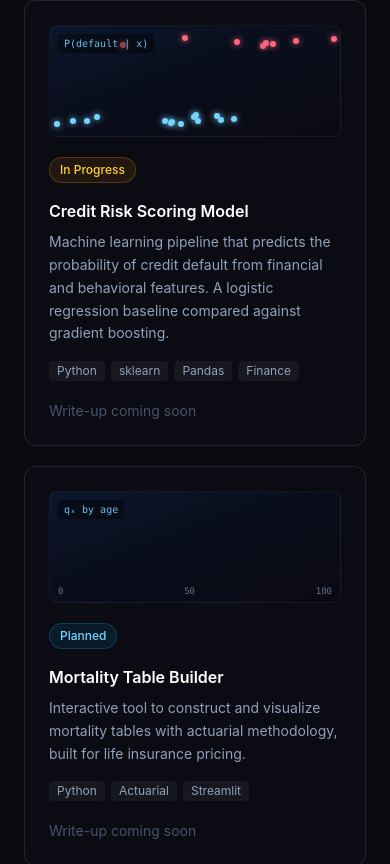
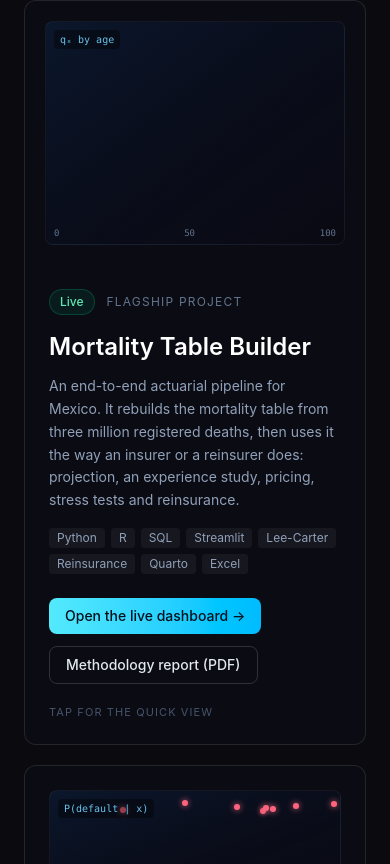
Before and after one commit to deadmigue55/portfolio, a React (Vite) app: page / in a window 390 px wide. Shown: the part 5120-5984 px from the top of the page. Built offline with nearby package versions, Linux system fonts and the light colour scheme.

Commit message:
Projects: hover quick view with what was built, why, tech and repo link; feature Mortality Table Builder as live; update phone number

```diff
--- a/src/components/Contact.jsx
+++ b/src/components/Contact.jsx
@@ -1,9 +1,9 @@
 import SectionHeader from './SectionHeader'
 
 const EMAIL = 'migue.vilchis@ciencias.unam.mx'
-const PHONE_DISPLAY = '+1 (914) 707-0185'
-const PHONE_TEL = '+19147070185'
-const WHATSAPP_URL = 'https://wa.me/19147070185'
+const PHONE_DISPLAY = '+1 (913) 707-0185'
+const PHONE_TEL = '+19137070185'
+const WHATSAPP_URL = 'https://wa.me/19137070185'
 const LINKEDIN_HANDLE = 'deadmigue'
 const GITHUB_HANDLE = 'deadmigue55'
 
--- a/src/components/Previews.jsx
+++ b/src/components/Previews.jsx
@@ -21,9 +21,9 @@ const loop = (delay = 0, duration = 1.6) => ({
   repeat: Infinity, repeatType: 'reverse', repeatDelay: 2.4,
 })
 
-function Frame({ label, children, className = '' }) {
+function Frame({ label, children, className = '', height = 'h-28' }) {
   return (
-    <div className={`relative h-28 overflow-hidden rounded-lg border border-white/5 bg-gradient-to-br from-[#0b1a33]/80 via-[#0a0f1f]/70 to-[#0a0a12]/40 ${className}`} aria-hidden="true">
+    <div className={`relative ${height} overflow-hidden rounded-lg border border-white/5 bg-gradient-to-br from-[#0b1a33]/80 via-[#0a0f1f]/70 to-[#0a0a12]/40 ${className}`} aria-hidden="true">
       {children}
       {label && (
         <span className="absolute top-2 left-2 z-10 rounded bg-black/40 px-1.5 py-0.5 font-mono text-[10px] text-sky-300/90">
@@ -217,9 +217,9 @@ const mortCurve = shift => Array.from({ length: 51 }, (_, k) => {
   return [(k / 50) * 200, 74 - 64 * q]
 })
 
-export function MortalityPreview() {
+export function MortalityPreview({ height }) {
   return (
-    <Frame label="qₓ by age">
+    <Frame label="qₓ by age" height={height}>
       <Svg>
         <DrawPath d={toPath(mortCurve(0))} color="#22d3ee" />
         <DrawPath d={toPath(mortCurve(5))} color="#818cf8" dashed delay={0.4} />
--- a/src/components/Projects.jsx
+++ b/src/components/Projects.jsx
@@ -1,22 +1,69 @@
+import { useState } from 'react'
 import SectionHeader from './SectionHeader'
 import { CreditPreview, MortalityPreview, ClaimsPreview } from './Previews'
 
+const MORTALITY_REPO = 'https://github.com/deadmigue55/Mortality-Table-Builder'
+
+/*
+  One card component for every project. The animated preview stays on the card; hovering (or
+  focusing with the keyboard, or tapping on a phone) opens a details layer that says what was
+  built, why it was needed, with what, and links to the repository.
+  To add a project: add an object below. `featured` makes it full width.
+*/
 const projects = [
+  {
+    title: 'Mortality Table Builder',
+    featured: true,
+    status: 'Live',
+    kicker: 'Flagship project',
+    desc: `An end-to-end actuarial pipeline for Mexico. It rebuilds the mortality table from three million
+      registered deaths, then uses it the way an insurer or a reinsurer does: projection, an experience
+      study, pricing, stress tests and reinsurance.`,
+    tags: ['Python', 'R', 'SQL', 'Streamlit', 'Lee-Carter', 'Reinsurance', 'Quarto', 'Excel'],
+    Preview: MortalityPreview,
+    links: [
+      { label: 'Open the live dashboard', href: 'https://mortality-table-builder.streamlit.app/', primary: true },
+      { label: 'Methodology report (PDF)', href: `${MORTALITY_REPO}/blob/main/reports/methodology.pdf` },
+    ],
+    repo: MORTALITY_REPO,
+    details: {
+      whatTitle: 'What I built',
+      what: [
+        'Rebuilt Mexico’s mortality tables from 3 million registered deaths and the CONAPO population: completed late registrations, smoothed the rates, closed the old ages.',
+        'Projected mortality (Lee-Carter, CBD) and cross-checked it against an independent R implementation and a backtest.',
+        'Built an insurer-style experience study, validated by planting 15 known effects and recovering all 15.',
+        'Priced a term policy, stress-tested it against the pandemic and longevity, compared reinsurance treaties and priced a longevity swap.',
+        'Shipped it as a live dashboard, an Excel workbook with live formulas and an 11-page report.',
+      ],
+      why: 'Mexico’s regulatory table (CNSF 2013) is more than ten years old and mixes both sexes, so it is far too light for men: at 40 they die at 4.1 times its rate. Insurers’ own experience tables are private, and the pandemic broke every trend. This is a transparent, tested alternative built from official data.',
+      results: [
+        { value: '746k', label: 'excess deaths in 2020 to 2022, with four baselines' },
+        { value: '+60%', label: 'claims if 2021 repeated, against +51% in the regulator’s stress' },
+        { value: '15 / 15', label: 'planted effects recovered by the experience study' },
+        { value: '100', label: 'automated data checks, 320+ tests on every commit' },
+      ],
+      tech: [
+        'Python (pandas, NumPy, SciPy, statsmodels)', 'R (StMoMo)', 'SQL (SQLite warehouse)',
+        'Streamlit + Plotly', 'Quarto + Typst', 'Excel (live formulas)', 'GitHub Actions, pytest, ruff',
+      ],
+    },
+  },
   {
     title: 'Credit Risk Scoring Model',
     status: 'In Progress',
     desc: 'Machine learning pipeline that predicts the probability of credit default from financial and behavioral features. A logistic regression baseline compared against gradient boosting.',
     tags: ['Python', 'sklearn', 'Pandas', 'Finance'],
     Preview: CreditPreview,
-    link: null,
-  },
-  {
-    title: 'Mortality Table Builder',
-    status: 'Planned',
-    desc: 'Interactive tool to construct and visualize mortality tables with actuarial methodology, built for life insurance pricing.',
-    tags: ['Python', 'Actuarial', 'Streamlit'],
-    Preview: MortalityPreview,
-    link: null,
+    repo: null,
+    details: {
+      whatTitle: 'What it is',
+      what: [
+        'A pipeline that predicts the probability a borrower defaults, from financial and behavioral features.',
+        'A transparent logistic regression baseline, compared against gradient boosting.',
+      ],
+      why: 'Lenders price and limit risk on the probability of default, so a model has to rank borrowers well and be explainable. Comparing a simple baseline with a stronger model shows what the extra complexity buys.',
+      tech: ['Python', 'scikit-learn', 'Pandas'],
+    },
   },
   {
     title: 'Reinsurance Claims Dashboard',
@@ -24,7 +71,16 @@ const projects = [
     desc: 'Dashboard for analyzing reinsurance claims patterns, loss ratios and reserve development. Inspired by real reinsurance workflows.',
     tags: ['Python', 'Plotly', 'Reinsurance', 'Data Viz'],
     Preview: ClaimsPreview,
-    link: null,
+    repo: null,
+    details: {
+      whatTitle: 'What it will be',
+      what: [
+        'A dashboard for claims patterns, loss ratios and reserve development.',
+        'Modelled on how reinsurance teams actually read their claims.',
+      ],
+      why: 'Reinsurers follow their business through loss ratios and how claims develop over time. A clear view of both is where reserving questions start.',
+      tech: ['Python', 'Plotly'],
+    },
   },
 ]
 
@@ -34,6 +90,140 @@ const statusColor = {
   'Live':        'bg-emerald-500/10 text-emerald-300 border-emerald-500/25',
 }
 
+const hoverCapable = () =>
+  typeof window !== 'undefined' && window.matchMedia('(hover: hover)').matches
+
+function Chip({ children }) {
+  return <span className="text-xs text-slate-300 bg-white/5 border border-white/10 px-2 py-0.5 rounded">{children}</span>
+}
+
+function Details({ p, wide, onClose }) {
+  const d = p.details
+  return (
+    <div className={`h-full overflow-y-auto rounded-xl bg-[#07070f]/95 backdrop-blur-md p-5 ${wide ? 'lg:p-8' : ''}`}>
+      <div className="flex items-start justify-between gap-4 mb-4">
+        <div>
+          <p className="neon-eyebrow text-[11px] font-medium tracking-widest uppercase">Quick view</p>
+          <h3 className="text-white font-bold text-lg mt-1">{p.title}</h3>
+        </div>
+        <button type="button" onClick={onClose}
+          className="[@media(hover:hover)]:hidden shrink-0 rounded-lg border border-white/15 px-3 py-1 text-xs text-slate-300">
+          Close
+        </button>
+      </div>
+
+      <div className={wide ? 'grid lg:grid-cols-3 gap-6' : 'space-y-4'}>
+        <section>
+          <h4 className="text-sky-300 text-xs font-semibold uppercase tracking-wider mb-2">{d.whatTitle}</h4>
+          <ul className="space-y-2 text-[13px] leading-relaxed text-slate-300">
+            {d.what.map(w => (
+              <li key={w} className="flex gap-2"><span className="text-cyan-400 mt-1.5 size-1 shrink-0 rounded-full bg-cyan-400" />{w}</li>
+            ))}
+          </ul>
+        </section>
+
+        <section>
+          <h4 className="text-sky-300 text-xs font-semibold uppercase tracking-wider mb-2">Why it was needed</h4>
+          <p className="text-[13px] leading-relaxed text-slate-300">{d.why}</p>
+          {d.results && (
+            <dl className="grid grid-cols-2 gap-2 mt-4">
+              {d.results.map(r => (
+                <div key={r.value} className="rounded-lg border border-white/10 bg-white/[0.03] px-3 py-2">
+                  <dt className="text-base font-bold text-sky-300">{r.value}</dt>
+                  <dd className="text-[11px] text-slate-400 leading-snug mt-0.5">{r.label}</dd>
+                </div>
+              ))}
+            </dl>
+          )}
+        </section>
+
+        <section>
+          <h4 className="text-sky-300 text-xs font-semibold uppercase tracking-wider mb-2">Built with</h4>
+          <div className="flex flex-wrap gap-1.5">
+            {d.tech.map(t => <Chip key={t}>{t}</Chip>)}
+          </div>
+          {p.repo
+            ? (
+              <a href={p.repo} target="_blank" rel="noopener noreferrer"
+                className="mt-5 inline-flex items-center gap-2 rounded-lg px-4 py-2 text-sm font-medium text-[#04101c] bg-gradient-to-r from-cyan-300 to-sky-400 hover:from-cyan-200 hover:to-sky-300 transition-colors">
+                Go deeper: the repository →
+              </a>
+            )
+            : <p className="mt-5 text-sm text-slate-500">The repository and write-up will be linked here when this ships.</p>}
+        </section>
+      </div>
+    </div>
+  )
+}
+
+function ProjectCard({ p }) {
+  const [open, setOpen] = useState(false)
+  const wide = !!p.featured
+
+  // On phones there is no hover: a tap opens the details, "Close" shuts them.
+  const onCardClick = e => {
+    if (hoverCapable() || e.target.closest('a')) return
+    setOpen(o => !o)
+  }
+
+  const layer = open
+    ? 'opacity-100 pointer-events-auto'
+    : 'opacity-0 pointer-events-none group-hover:opacity-100 group-hover:pointer-events-auto group-focus-within:opacity-100 group-focus-within:pointer-events-auto'
+
+  return (
+    <article tabIndex={0} onClick={onCardClick} aria-label={`${p.title}: details on hover or focus`}
+      className={`neon-ring group relative rounded-xl border border-white/10 bg-[#0c0c14]/85 backdrop-blur-sm outline-none focus-visible:ring-2 focus-visible:ring-cyan-300/60 ${
+        wide ? 'md:col-span-2 grid lg:grid-cols-[1.05fr_1fr] lg:items-center lg:min-h-[34rem]' : 'hover:-translate-y-1 transition-transform duration-300 flex flex-col'}`}>
+
+      {/* Animated preview: the part that stays */}
+      <div className={wide ? 'p-5 lg:p-6' : 'p-6 pb-0'}>
+        <p.Preview height={wide ? 'h-56 lg:h-80' : undefined} />
+      </div>
+
+      <div className={`flex flex-col ${wide ? 'p-6 lg:p-8' : 'p-6 flex-1'}`}>
+        <div className="flex flex-wrap items-center gap-3 mb-4">
+          <span className={`px-2.5 py-1 rounded-full text-xs font-medium border ${statusColor[p.status]}`}>{p.status}</span>
+          {p.kicker && <span className="text-xs uppercase tracking-widest text-slate-500">{p.kicker}</span>}
+        </div>
+
+        <h3 className={`text-white font-semibold mb-2 ${wide ? 'text-2xl font-bold mb-3' : ''}`}>{p.title}</h3>
+        <p className="text-slate-400 text-sm leading-relaxed flex-1">{p.desc}</p>
+
+        <div className="flex flex-wrap gap-1.5 mt-4">
+          {p.tags.map(t => (
+            <span key={t} className="text-xs text-slate-400 bg-white/5 px-2 py-0.5 rounded">{t}</span>
+          ))}
+        </div>
+
+        {p.links
+          ? (
+            <div className="flex flex-wrap gap-3 mt-6">
+              {p.links.map(l => (
+                <a key={l.href} href={l.href} target="_blank" rel="noopener noreferrer"
+                  className={l.primary
+                    ? 'px-4 py-2 rounded-lg text-sm font-medium text-[#04101c] bg-gradient-to-r from-cyan-300 to-sky-400 hover:from-cyan-200 hover:to-sky-300 transition-colors'
+                    : 'px-4 py-2 rounded-lg text-sm font-medium text-slate-200 border border-white/15 hover:border-sky-300/60 hover:text-white transition-colors'}>
+                  {l.label}{l.primary ? ' →' : ''}
+                </a>
+              ))}
+            </div>
+          )
+          : <span className="mt-5 text-sm text-slate-600">Write-up coming soon</span>}
+
+        <p className="mt-5 text-[11px] uppercase tracking-widest text-slate-600 group-hover:text-sky-300/80 transition-colors">
+          <span className="hidden [@media(hover:hover)]:inline">Hover</span>
+          <span className="[@media(hover:hover)]:hidden">Tap</span> for the quick view
+        </p>
+      </div>
+
+      {/* Details layer */}
+      <div className={`absolute inset-0 z-10 transition-opacity duration-300 ${layer}`}>
+        <Details p={p} wide={wide} onClose={e => { e.stopPropagation(); setOpen(false) }} />
+      </div>
+    </article>
+  )
+}
+
 export default function Projects() {
   return (
     <section id="projects" className="py-28 px-6">
@@ -41,46 +231,11 @@ export default function Projects() {
 
         <SectionHeader eyebrow="Projects" title="Things I'm building">
           In-depth projects that put actuarial knowledge to work with data science and AI.
-          Each one gets a full write-up: the problem, the math, the code and the results.
+          Hover a card for the quick view: what was built, why it was needed and how.
         </SectionHeader>
 
-        <div className="grid md:grid-cols-2 lg:grid-cols-3 gap-5">
-          {projects.map(p => (
-            <div key={p.title}
-              className="neon-ring group p-6 rounded-xl border border-white/10 bg-[#0c0c14]/85 backdrop-blur-sm hover:-translate-y-1 transition-all duration-300 flex flex-col">
-
-              <div className="mb-5">
-                <p.Preview />
-              </div>
-
-              {/* Status badge */}
-              <span className={`self-start px-2.5 py-1 rounded-full text-xs font-medium border mb-4 ${statusColor[p.status]}`}>
-                {p.status}
-              </span>
-
-              <h3 className="text-white font-semibold mb-2 group-hover:text-sky-100 transition-colors">{p.title}</h3>
-              <p className="text-slate-400 text-sm leading-relaxed flex-1">{p.desc}</p>
-
-              {/* Tags */}
-              <div className="flex flex-wrap gap-1.5 mt-4">
-                {p.tags.map(t => (
-                  <span key={t} className="text-xs text-slate-400 bg-white/5 px-2 py-0.5 rounded">
-                    {t}
-                  </span>
-                ))}
-              </div>
-
-              {/* Link once a write-up exists */}
-              {p.link
-                ? (
-                  <a href={p.link} target="_blank" rel="noopener noreferrer"
-                    className="mt-5 text-sm text-sky-300 hover:text-white transition-colors">
-                    Read the full write-up →
-                  </a>
-                )
-                : <span className="mt-5 text-sm text-slate-600">Write-up coming soon</span>}
-            </div>
-          ))}
+        <div className="grid md:grid-cols-2 gap-5">
+          {projects.map(p => <ProjectCard key={p.title} p={p} />)}
         </div>
 
         <p className="text-slate-500 text-sm mt-8">
```
